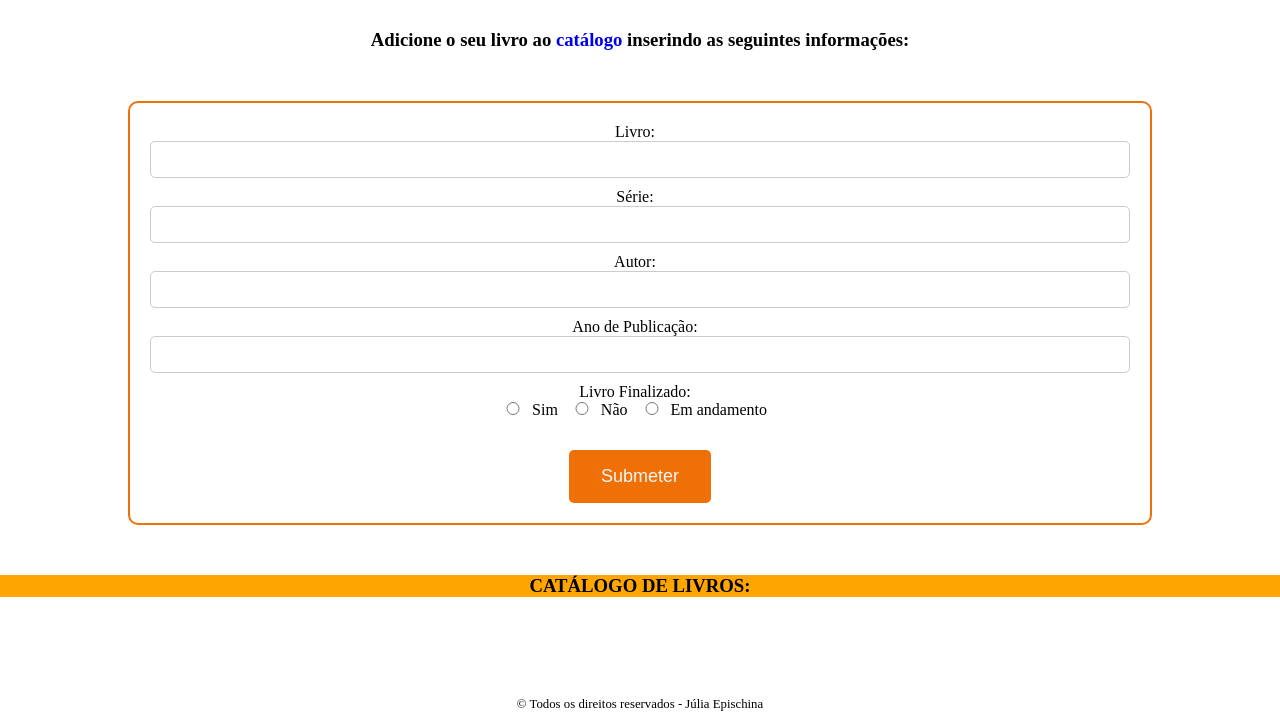
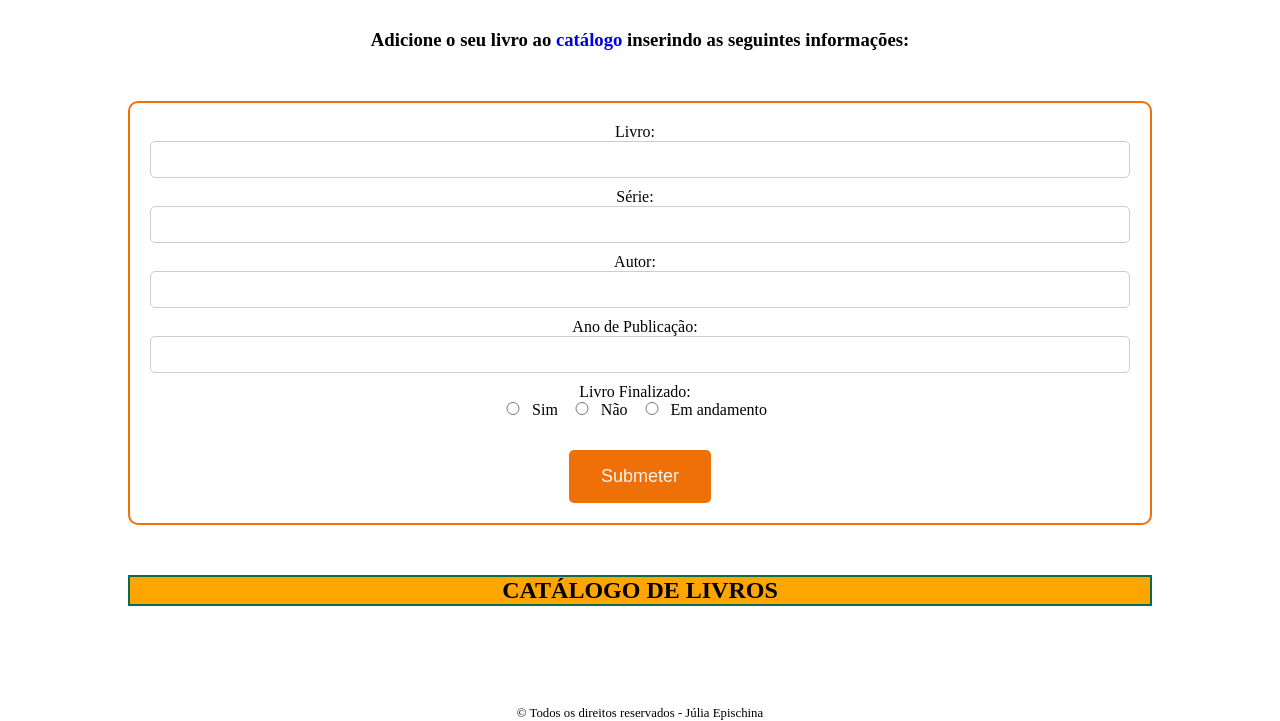
Before and after one commit to juliaeeo/e-Shelf-2024, a plain HTML site: page books.html in a window 1280 px wide. Shown: the part 138-859 px from the top of the page. Drawn offline with nearby package versions, Linux system fonts and the light colour scheme.

Commit message:
Reestilização catálogo de livros

```diff
--- a/books.html
+++ b/books.html
@@ -68,10 +68,17 @@
 
     </div>
 
+    <!-- ------------------------------- -->
     <!-- Exibição do catálogo de livros -->
+    <!-- -------------------------------- -->
 
-    <h3 id="catalogo">CATÁLOGO DE LIVROS:</h3>
+
+
+    <h2 id="catalogo">CATÁLOGO DE LIVROS</h2>
+
     <div id="bookCatalog" class="bookCatalog"></div>
+
+
   </main>
 
   <!-- rodapé -->
--- a/style.css
+++ b/style.css
@@ -274,6 +274,9 @@ footer {
 
 #catalogo {
   background-color: orange;
+  border: 2px solid #0a6b4e;
+  width: 80%;
+  margin: auto;
 }
 
 /* ---------------------------------------------- */
```
